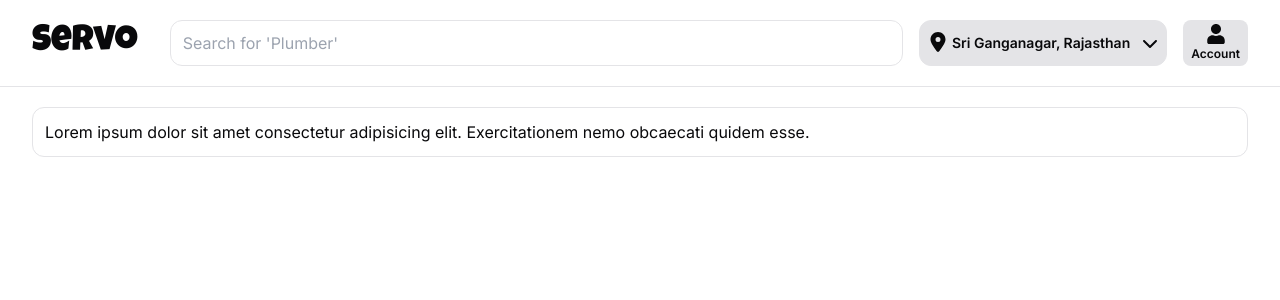
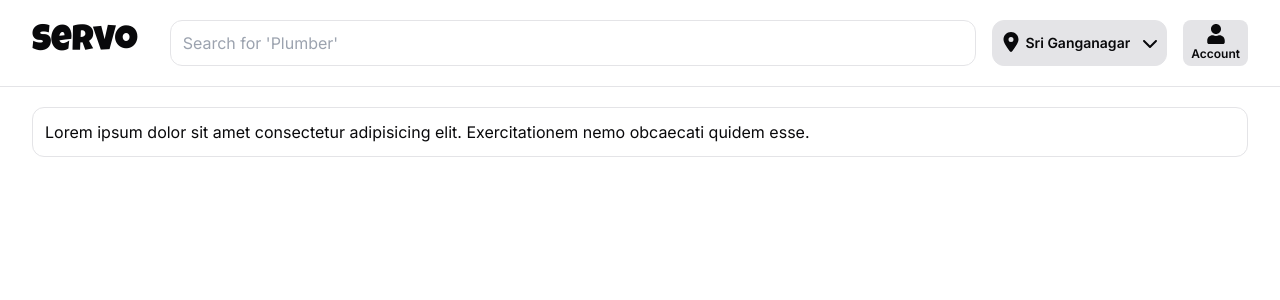
Before and after one commit to architkakkar/Servo, a Next.js app: page / in a window 1280 px wide. Shown: the top 300 px of the page. Built offline with nearby package versions, Linux system fonts and the light colour scheme.

Commit message:
cursor-pointer style changed from entire container to just location box.

```diff
--- a/src/components/Navbar.tsx
+++ b/src/components/Navbar.tsx
@@ -30,11 +30,11 @@ export default function Navbar() {
             />
           </div>
           {/* Location */}
-          <div className="flex items-center justify-end overflow-hidden cursor-pointer">
-            <div className="flex items-center gap-x-1 bg-zinc-200 px-2 py-1.5 md:py-3 rounded-xl overflow-hidden border-1.5 border-zinc-200">
+          <div className="flex items-center justify-end overflow-hidden">
+            <div className="flex items-center gap-x-1 bg-zinc-200 px-2 py-1.5 md:py-3 rounded-xl overflow-hidden border-1.5 border-zinc-200 cursor-pointer">
               <FaLocationDot className="min-w-5 min-h-5 -translate-y-[1px]" />
               <span className="text-sm font-semibold whitespace-nowrap overflow-hidden text-ellipsis min-w-6">
-                Sri Ganganagar, Rajasthan
+                Sri Ganganagar
               </span>
               <FaChevronDown className="ml-2 min-w-4 min-h-4" />
             </div>
```
